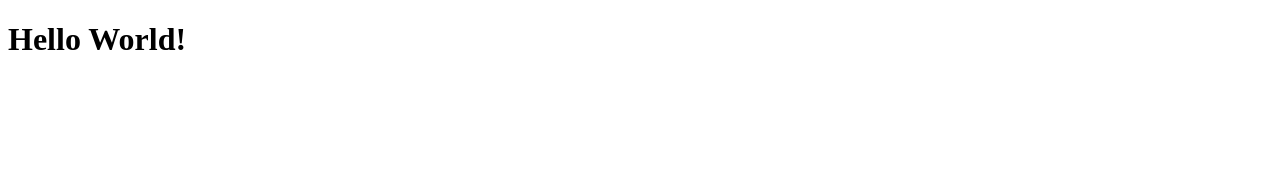
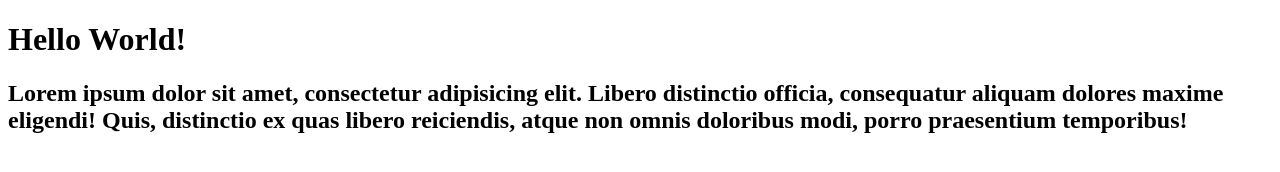
Before and after one commit to Manuel83Maria/teste-git, a plain HTML site: page teste.html in a window 1280 px wide. Drawn offline with Linux system fonts and the light colour scheme.

Commit message:
segungo commit do teste

```diff
--- a/teste.html
+++ b/teste.html
@@ -7,5 +7,6 @@
 </head>
 <body>
     <h1>Hello World!</h1>
+    <h2>Lorem ipsum dolor sit amet, consectetur adipisicing elit. Libero distinctio officia, consequatur aliquam dolores maxime eligendi! Quis, distinctio ex quas libero reiciendis, atque non omnis doloribus modi, porro praesentium temporibus!</h2>
 </body>
 </html>
```
